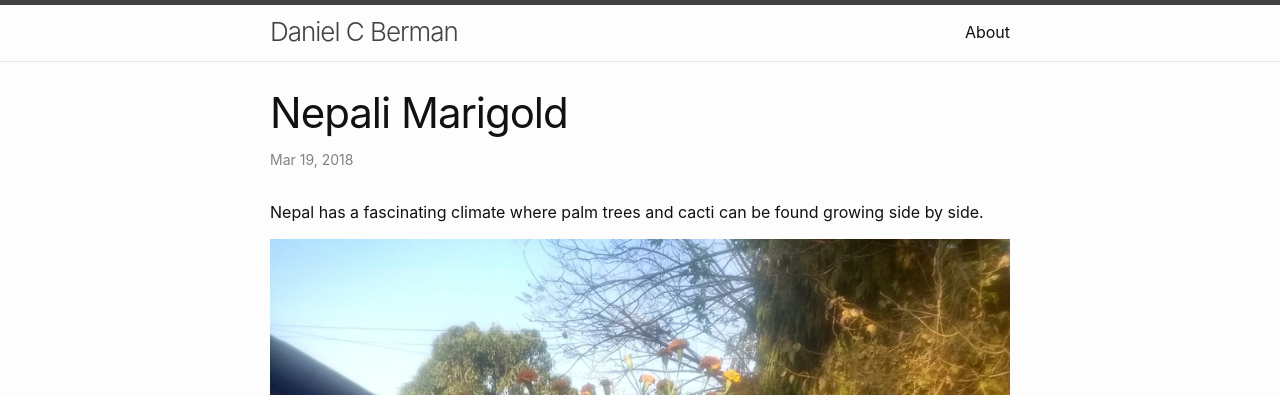
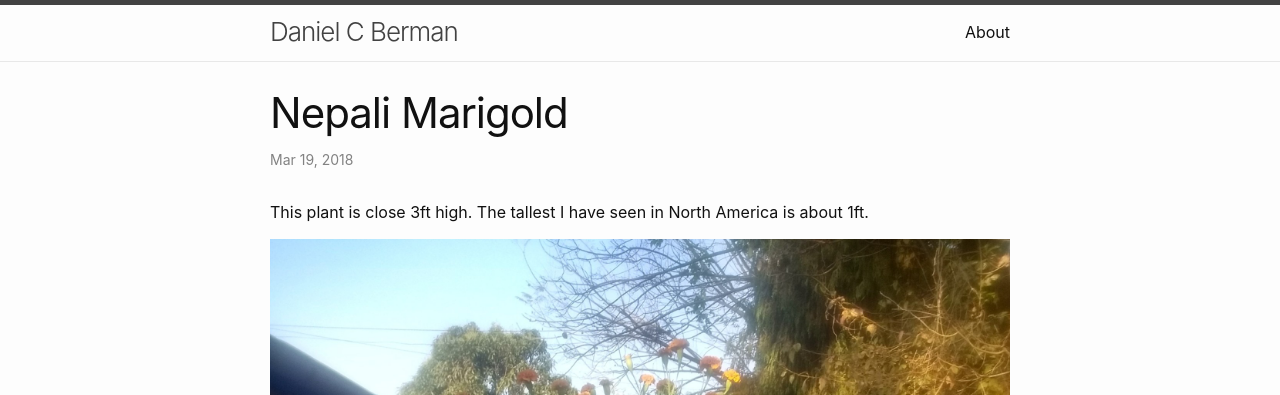
Before and after one commit to danielcberman/danielcberman.github.io, a Jekyll site: the page built from _posts/2018-03-19-nepali-marigold.md, in a window 1280 px wide. Shown: the top 395 px of the page. Built offline with Jekyll 4.4.1, drawn with Linux system fonts in a browser that asks for light colours.

Commit message:
Update 2018-03-19-nepali-marigold.md

```diff
--- a/_posts/2018-03-19-nepali-marigold.md
+++ b/_posts/2018-03-19-nepali-marigold.md
@@ -4,6 +4,6 @@ title: "Nepali Marigold"
 categories: travel
 date: 2018-03-19T01:34:00Z
 ---
-Nepal has a fascinating climate where palm trees and cacti can be found growing side by side.
+This plant is close 3ft high. The tallest I have seen in North America is about 1ft.
 
 ![Nepali Marigold](/assets/nepal-marigold.jpg)
```
